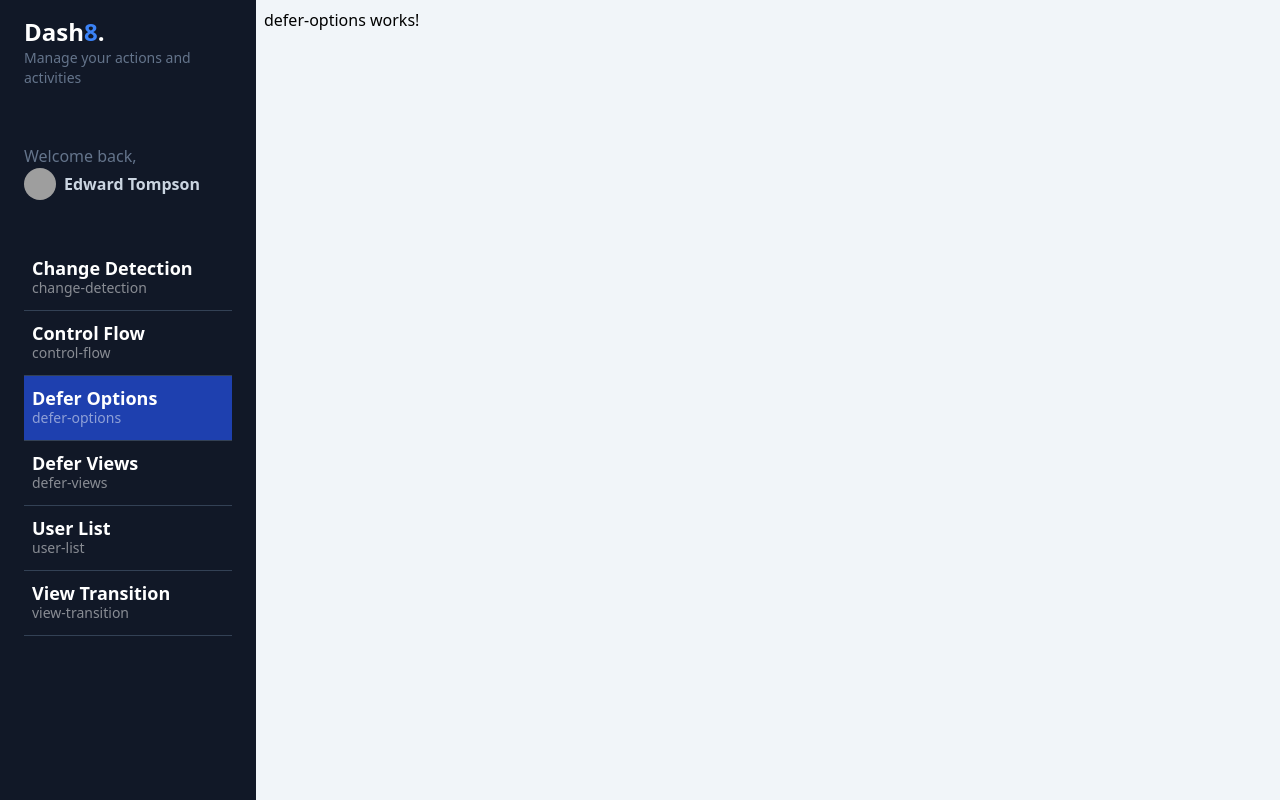
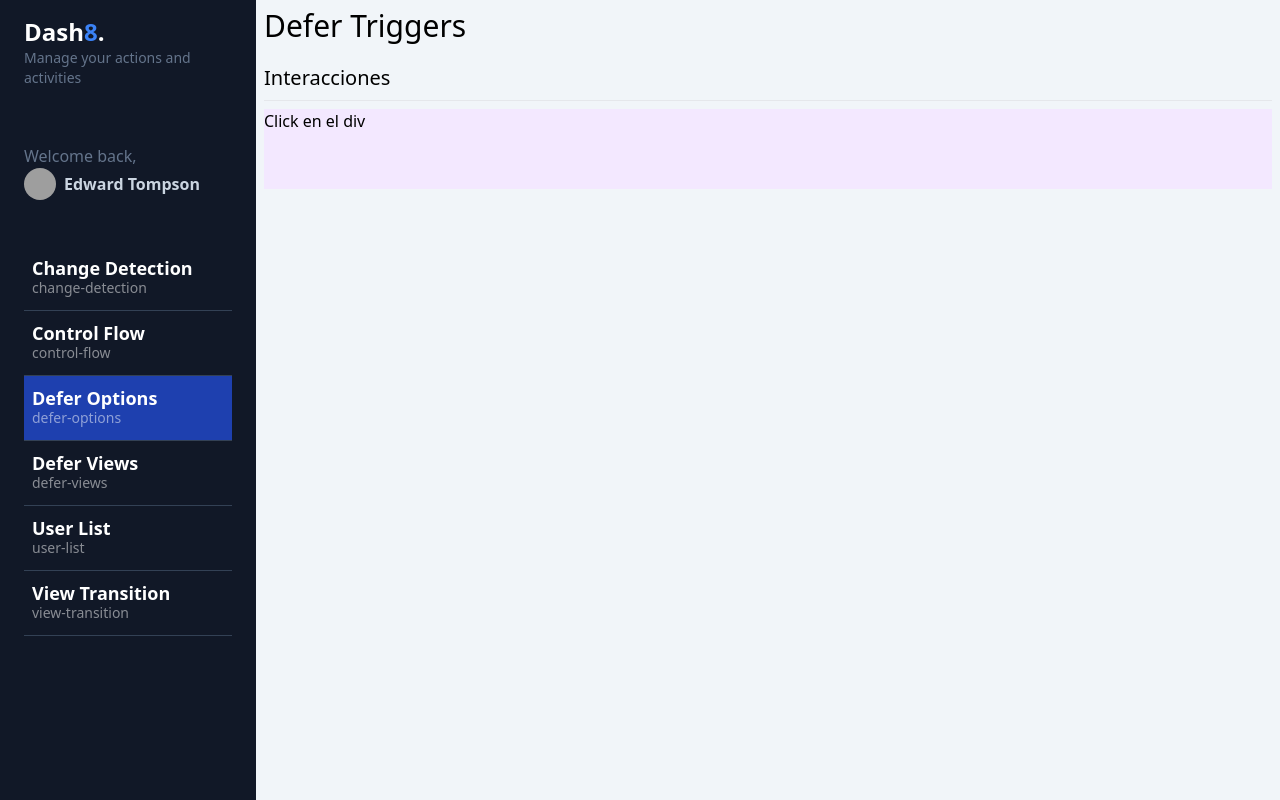
Before and after one commit to raulmoralesruiz/myDashboard, an Angular app: page /dashboard/defer-options in a window 1280 px wide. Built offline with nearby package versions, Linux system fonts and the light colour scheme; grey boxes are pictures that could not be loaded.

Commit message:
402. Defer Triggers - Interacciones

```diff
--- a/src/app/dashboard/pages/defer-options/defer-options.component.html
+++ b/src/app/dashboard/pages/defer-options/defer-options.component.html
@@ -1 +1,17 @@
-<p>defer-options works!</p>
+<app-title title="Defer Triggers" />
+
+<section>
+  <h1 class="text-xl">Interacciones</h1>
+  <hr class="my-2">
+
+  @defer (on interaction) {
+    <app-heavy-loaders-fast cssClass="bg-blue-500 h-20" >
+      <span>On interaction</span>
+    </app-heavy-loaders-fast>
+  } @placeholder {
+    <div class="w-full h-20 bg-purple-100">
+      Click en el div
+    </div>
+  }
+
+</section>
--- a/src/app/dashboard/pages/defer-options/defer-options.component.ts
+++ b/src/app/dashboard/pages/defer-options/defer-options.component.ts
@@ -1,8 +1,10 @@
 import { Component } from '@angular/core';
+import { HeavyLoadersFastComponent } from '@shared/heavy-loaders/heavy-loaders-fast.component';
+import { TitleComponent } from '@shared/title/title.component';
 
 @Component({
   standalone: true,
-  imports: [],
+  imports: [HeavyLoadersFastComponent, TitleComponent],
   templateUrl: './defer-options.component.html',
   styles: ``
 })
--- a/src/app/shared/heavy-loaders/heavy-loaders-fast.component.ts
+++ b/src/app/shared/heavy-loaders/heavy-loaders-fast.component.ts
@@ -1,11 +1,19 @@
-import { Component } from '@angular/core';
+import { CommonModule } from '@angular/common';
+import { Component, Input } from '@angular/core';
 
 @Component({
   selector: 'app-heavy-loaders-fast',
   standalone: true,
-  imports: [],
-  template: `<h1>Hola mundo</h1>`
+  imports: [CommonModule],
+  template: `
+  <section [ngClass]="['w-full', cssClass]" >
+    <ng-content />
+  </section>`
 })
 export class HeavyLoadersFastComponent {
+  @Input({required: true}) cssClass!: string;
 
+  constructor() {
+    console.log('HeavyLoadersFastComponent creado')
+  }
 }
```
